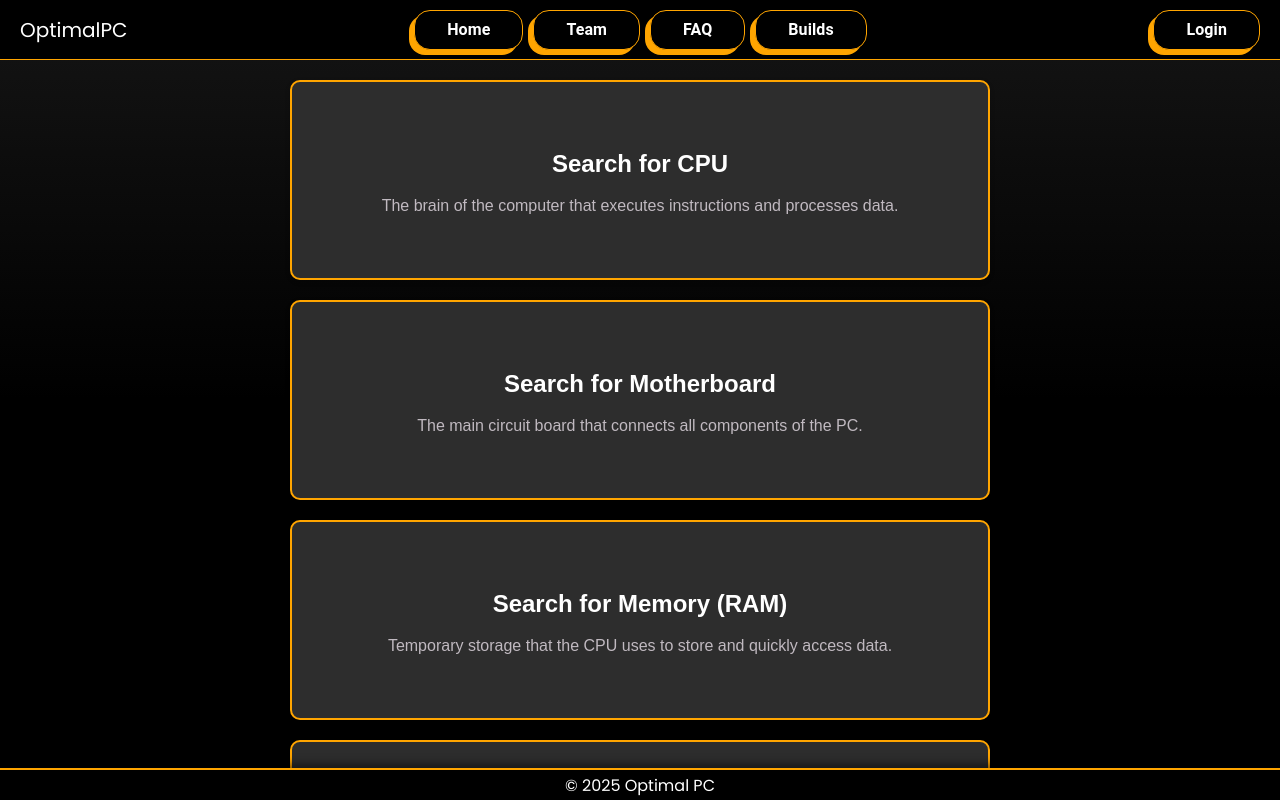
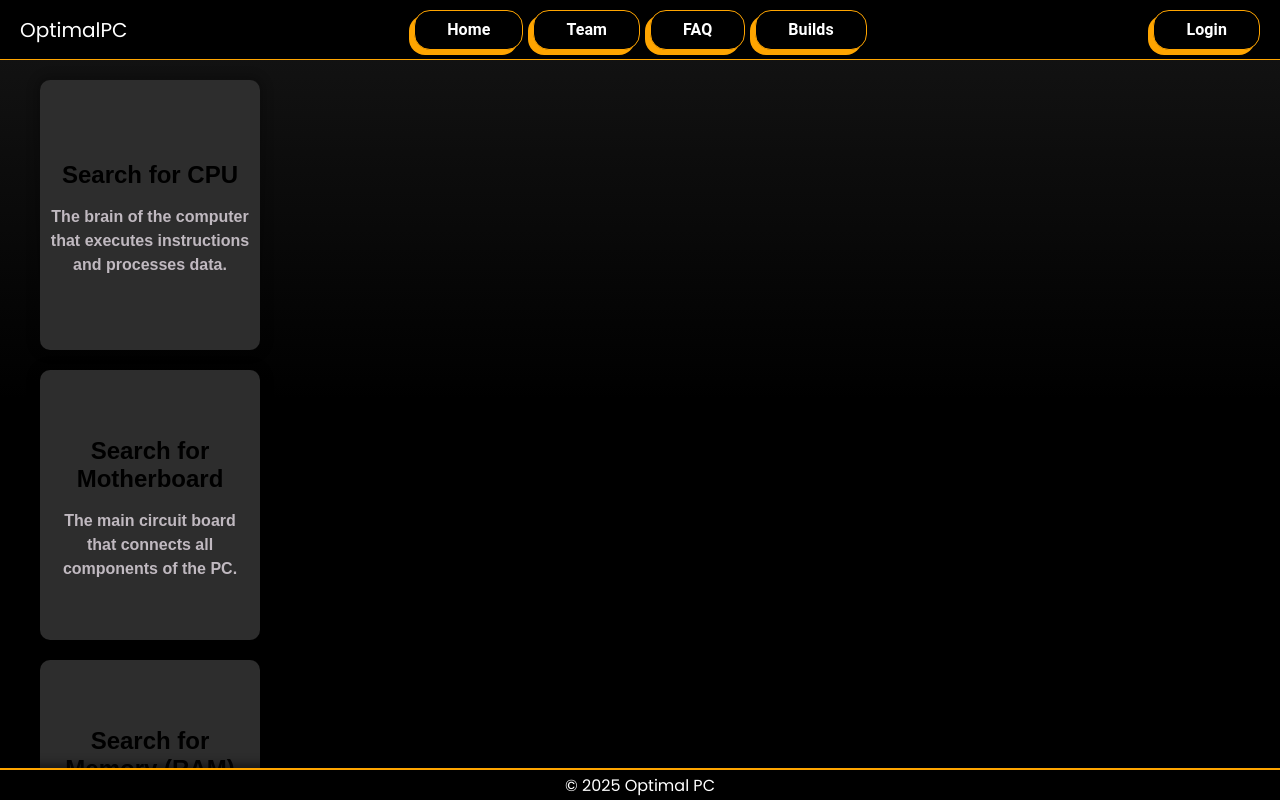
Before and after one commit to jardenoh/AngularFrontGP3, an Angular app: page /builds in a window 1280 px wide. Shown: the top 800 px of the page. Built offline with nearby package versions, Linux system fonts and the light colour scheme.

Commit message:
Changed the cards on the build page to be more user friendly.

```diff
--- a/src/app/builds/builds.component.css
+++ b/src/app/builds/builds.component.css
@@ -16,32 +16,60 @@
 }
 
 
-.pc-part-box {
-  background-color: #2d2d2d;
-  color: #fff;
-  padding: 20px;
+.card {
+  width: 220px;
+  height: 270px;
+  background: #2d2d2d;
+  transition: all 0.4s;
   border-radius: 10px;
-  box-shadow: 0 2px 5px rgba(0, 0, 0, 0.2);
-  border: 2px solid #FFA500;
-  max-width: 700px;
-  width: 100%;
-  margin: 0 auto;
-  box-sizing: border-box;
-  min-height: 200px;
-  cursor: pointer;
-  transition: transform 0.2s ease, box-shadow 0.2s ease, background-color 0.2s ease;
+  box-shadow: 0px 0px 10px 5px rgba(0, 0, 0, 0.2);
+  border: 2px #FFA500;
+  font-size: 20px;
+  font-weight: 700;
+  text-align: center;
+  padding: 10px;
 }
 
-.pc-part-box:hover {
-  transform: scale(1.05);
-  box-shadow: 0 4px 10px rgba(0, 0, 0, 0.3);
-  background-color: #333;
+.card:hover {
+  border-radius: 15px;
+  cursor: pointer;
+  transform: scale(1.2);
+  background: #FFA500;
 }
 
-.pc-part-box:active {
-  transform: scale(0.98);
-  box-shadow: 0 2px 4px rgba(0, 0, 0, 0.2);
+.first-content {
+  height: 100%;
+  display: flex;
+  justify-content: center;
+  align-items: center;
+  transition: all 0.4s;
 }
+
+.card:hover .first-content {
+  height: 0;
+  opacity: 0;
+}
+
+.second-content {
+  height: 0%;
+  width: 100%;
+  opacity: 0;
+  display: flex;
+  flex-direction: column;
+  justify-content: center;
+  align-items: center;
+  transition: all 0.4s;
+  font-size: 16px;
+  transform: rotate(90deg) scale(-1);
+}
+
+.card:hover .second-content {
+  opacity: 1;
+  height: 100%;
+  font-size: 18px;
+  transform: rotate(0deg);
+}
+
 
 .part-name {
   font-size: 1.5rem;
--- a/src/app/builds/builds.component.html
+++ b/src/app/builds/builds.component.html
@@ -9,7 +9,7 @@
          -->
     <button *ngFor="let part of pcParts"
             (click)="onPartClick(part)"
-            [ngClass]="{ 'pc-part-box': !results[part.name], 'no-box': results[part.name] }"
+            [ngClass]="{ 'card': !results[part.name], 'no-box': results[part.name] }"
             [disabled]="awaitingResponse.has(part.name) || results[part.name]">
 
       <!-- If waiting for a response, show a spinner -->
@@ -24,9 +24,16 @@
             <h3>Select a component for {{ part.name }}</h3>
             <div class="component-cards-container">
               <!-- Each returned component is rendered as a card -->
-              <div *ngFor="let comp of results[part.name]" class="component-card">
-                <div *ngFor="let field of displayFields[part.name]">
-                  <p><strong>{{ field | titlecase }}:</strong> {{ comp[field] }}</p>
+              <div *ngFor="let comp of results[part.name]" class="card">
+                <div class="first-content">
+                  <span>{{ comp[displayFields[part.name][0]] }}</span>
+                </div>
+                <div class="second-content">
+                  <span>
+                    <ng-container *ngFor="let field of displayFields[part.name]; let last = last">
+                      <strong>{{ field | titlecase }}:</strong> {{ comp[field] }}<br *ngIf="!last">
+                    </ng-container>
+                  </span>
                 </div>
               </div>
             </div>
```
